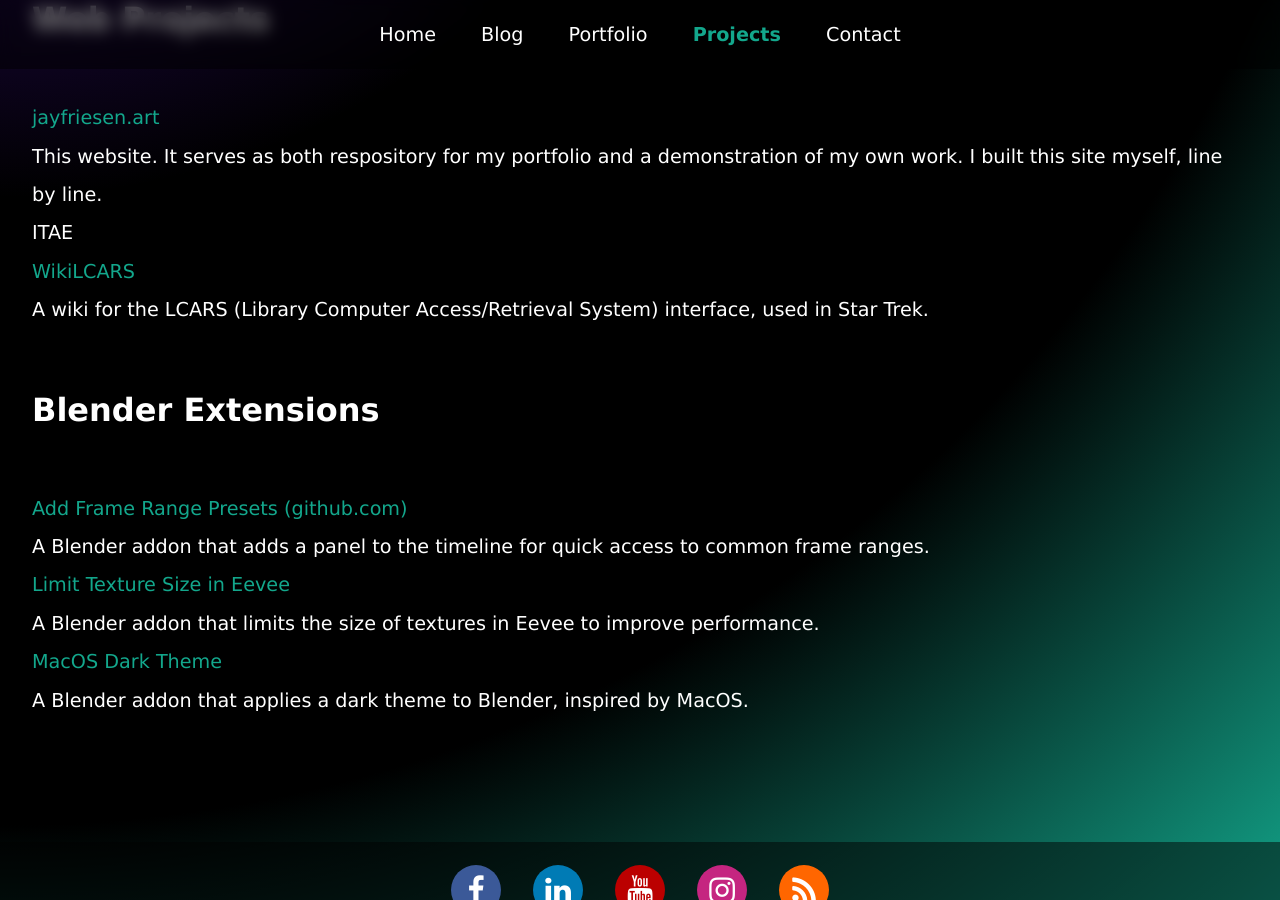
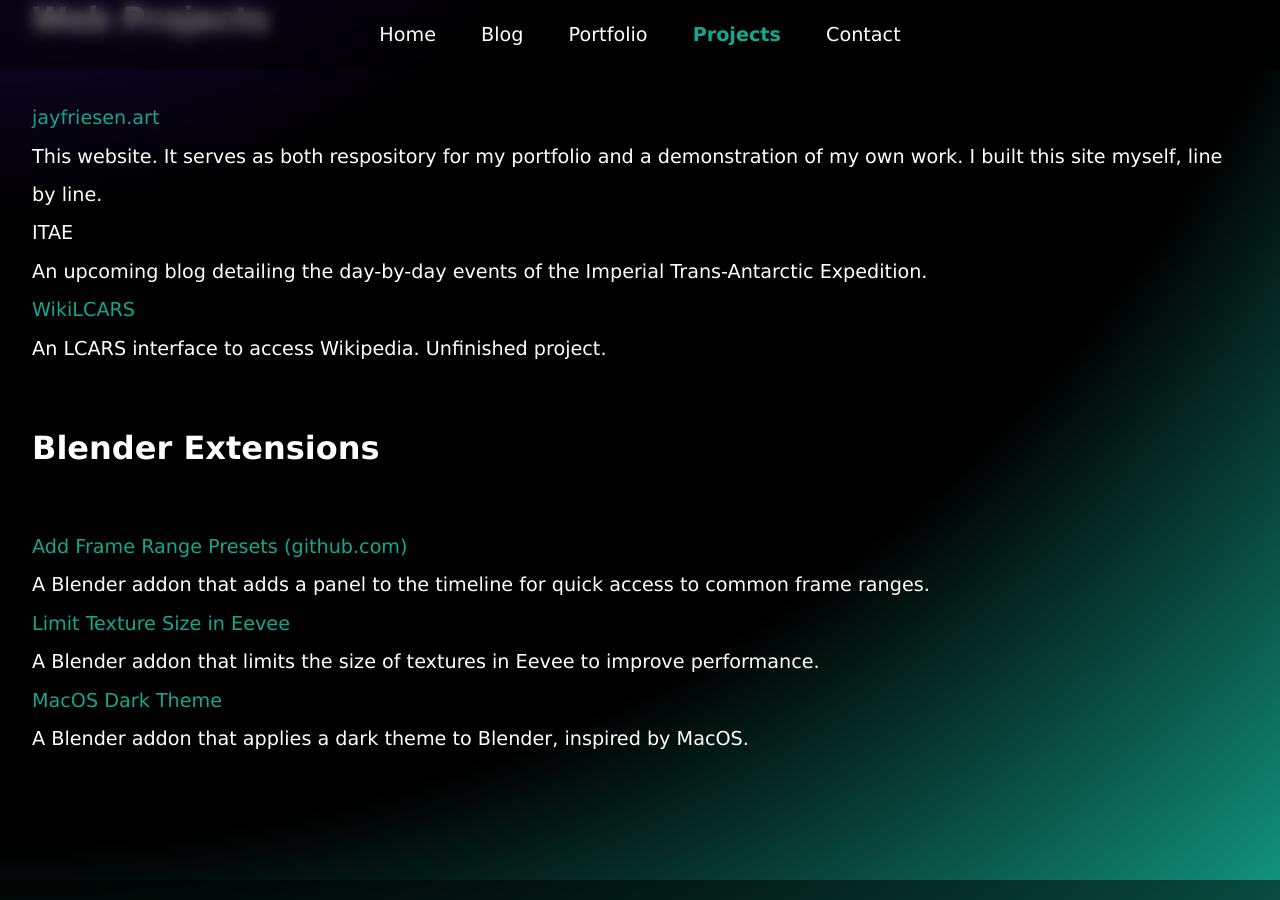
Before and after one commit to stoatsnhoney/stoatsnhoney.github.io, a Jekyll site: the page built from projects.html, in a window 1280 px wide and 900 px high, scrolled down 547 px. Built offline with Jekyll 4.4.1, drawn with Linux system fonts in a browser that asks for light colours; some web fonts are replaced.

Commit message:
Update tag formatting and project descriptions
Changed tag display in film and music tag layouts for consistency. Updated post layout to use a div instead of small for tag links. Improved descriptions for ITAE and WikiLCARS projects in projects.html.

```diff
--- a/_layouts/film-tags.html
+++ b/_layouts/film-tags.html
@@ -2,7 +2,7 @@
 layout: default
 ---
 
-<h1>{{ page.tag | camelcase }}</h1>
+<h1>{{ page.tag | capitalize }}</h1>
 
 <div style="position: relative;">
 
--- a/_layouts/music-tags.html
+++ b/_layouts/music-tags.html
@@ -2,7 +2,7 @@
 layout: default
 ---
 
-<h1>{{ page.tag | camelcase }}</h1>
+<h1>{{ page.tag }}</h1>
 
 <div style="position: relative;">
 
--- a/_layouts/post.html
+++ b/_layouts/post.html
@@ -5,7 +5,7 @@
 
 {{ content }}
 
-<small>
+<div style="margin: 32px;">
   {% if page.music-tags %}
     {% for music_tag in page.music-tags %}
       <a href="/tags/{{ music_tag }}/">{{ music_tag }}</a>
@@ -15,4 +15,4 @@
       <a href="/tags/{{ film_tag }}/">{{ film_tag }}</a>
     {% endfor %}
   {% endif %}
-</small>
+</div>
--- a/projects.html
+++ b/projects.html
@@ -16,9 +16,10 @@
 <ul class="projects">
     <li><a href="https://jayfriesen.art">jayfriesen.art</a>
         <br>This website. It serves as both respository for my portfolio and a demonstration of my own work. I built this site myself, line by line.</li>
-    <li>ITAE</li>
+    <li>ITAE
+        <br>An upcoming blog detailing the day-by-day events of the Imperial Trans-Antarctic Expedition.</li>
     <li><a href="https://github.com/stoatsnhoney/WikiLCARS">WikiLCARS</a>
-        <br>A wiki for the LCARS (Library Computer Access/Retrieval System) interface, used in Star Trek.</li>
+        <br>An LCARS interface to access Wikipedia. Unfinished project.</li>
 </ul>
 
 <h2>Blender Extensions</h2>
```
